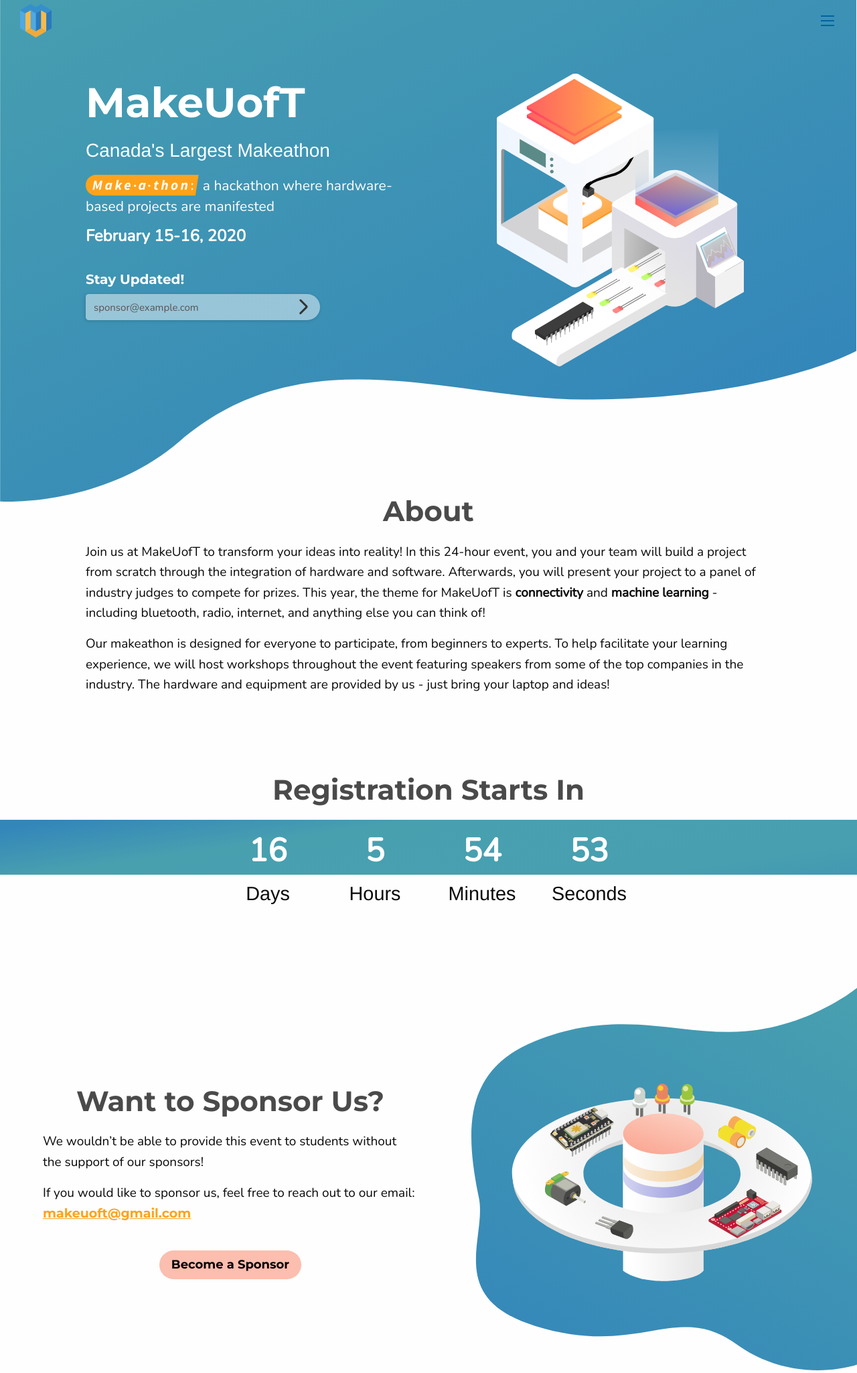
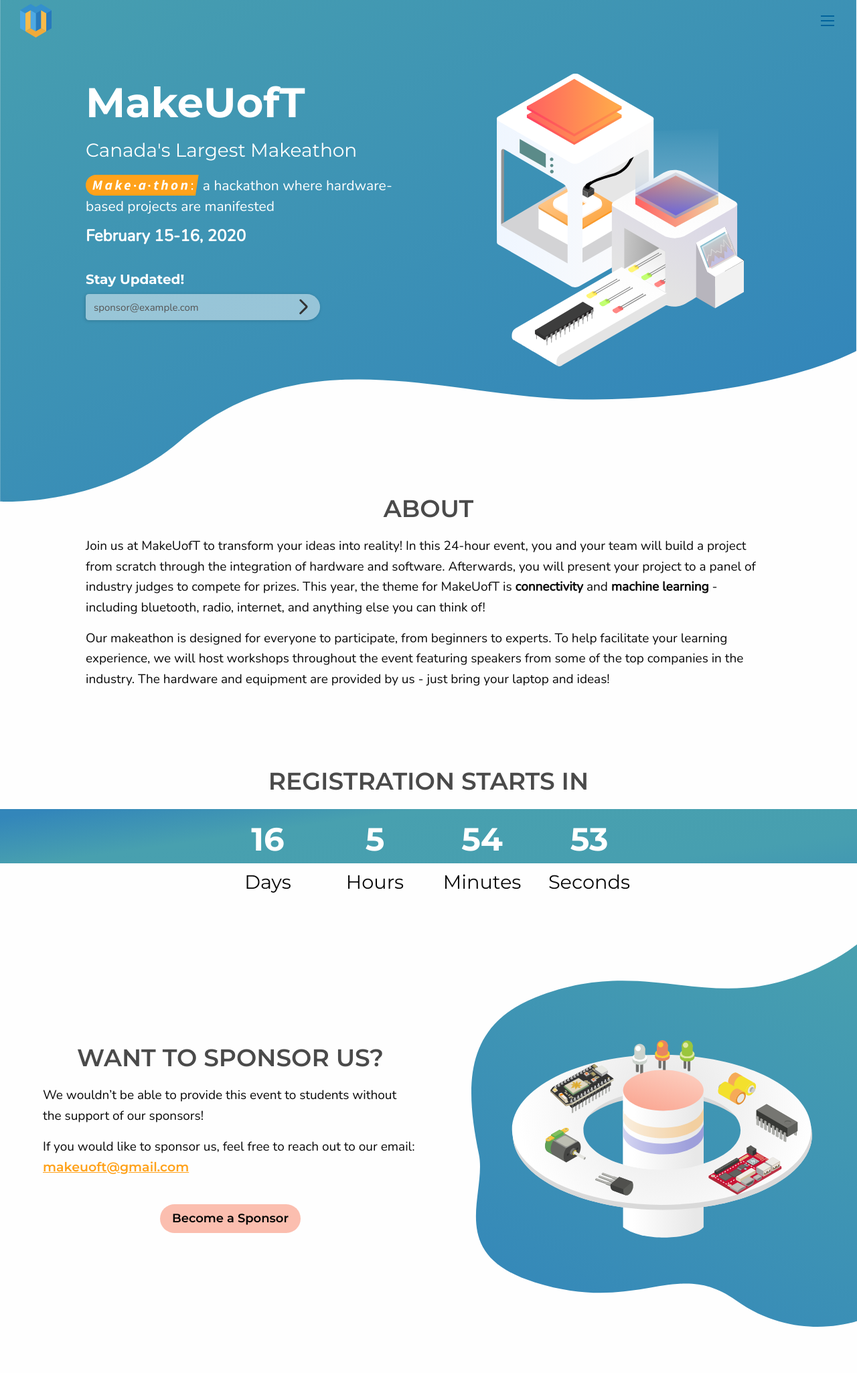
Before and after one commit to grahamhoyes/makeuoft-site-2.0, a Flask app: page / in a window 1280 px wide. Shown: the top 2050 px of the page at 67% size. Run offline with Flask 2, Linux system fonts and the light colour scheme; some libraries are stand-ins or nearby versions.

Commit message:
minor style changes

```diff
--- a/application/static/styles/css/styles.css
+++ b/application/static/styles/css/styles.css
@@ -17,6 +17,8 @@ h1 {
     text-align: center;
     font-weight: bold;
 }
+h2 {
+  font-family: "Montserrat" !important; }
 h3 {
   font-size: 30px;
   font-family: "Montserrat" !important; }
@@ -29,13 +31,15 @@ p {
 button, a, input[type=checkbox] {
   cursor: pointer;
   font-family: "Montserrat" !important;
-  font-weight: bold !important;
+  font-weight: 600 !important;
 }
 
 .section-headings {
   font-family: "Montserrat";
-  font-weight: bold;
-  font-size: 42px;
+  font-size: 36px;
+  font-weight: 600;
+  text-transform: uppercase;
+  /* font-size: 42px; */
   text-align: center;
   /* letter-spacing: 4px; */
   color: #4A4A4A;
@@ -205,6 +209,7 @@ a.anchor {
   #section-countdown #countdown-banner {
     background: linear-gradient(351.94deg, #3F95B4 -11.6%, #479FB0 17.52%, #48A0AF 65.87%, #3386BA 95.18%); }
     #section-countdown #countdown-banner .countdown-digit {
+      font-family: "Montserrat";
       font-size: 3rem;
       font-weight: bold;
       color: #FFF;
@@ -217,6 +222,7 @@ a.anchor {
     display: flex;
     justify-content: space-around;
     padding-top: .5rem;
+    font-family: "Nunito";
   }
 
 /* End of COUNTDOWN */
@@ -290,6 +296,7 @@ a.anchor {
   display: flex;
   justify-content: flex-end;
   align-items: center;
+  padding-top: 0;
 }
 
 .sponsor-us {
```
